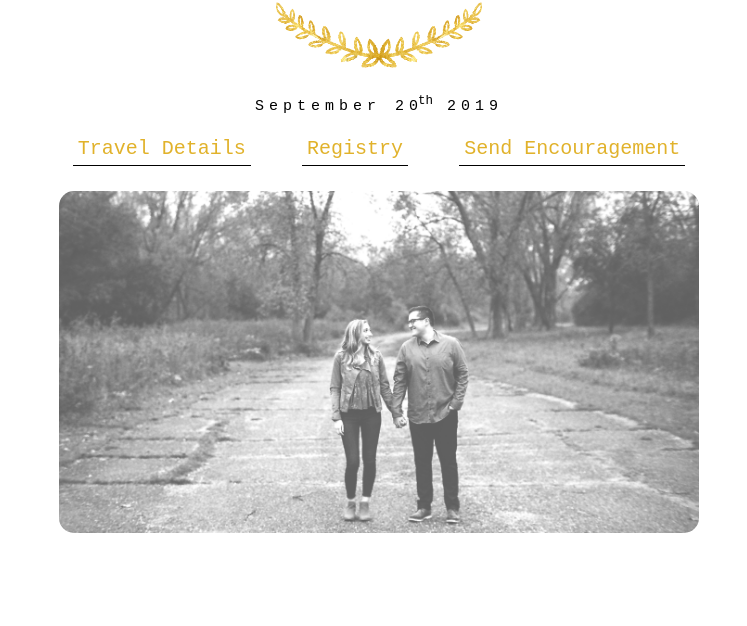
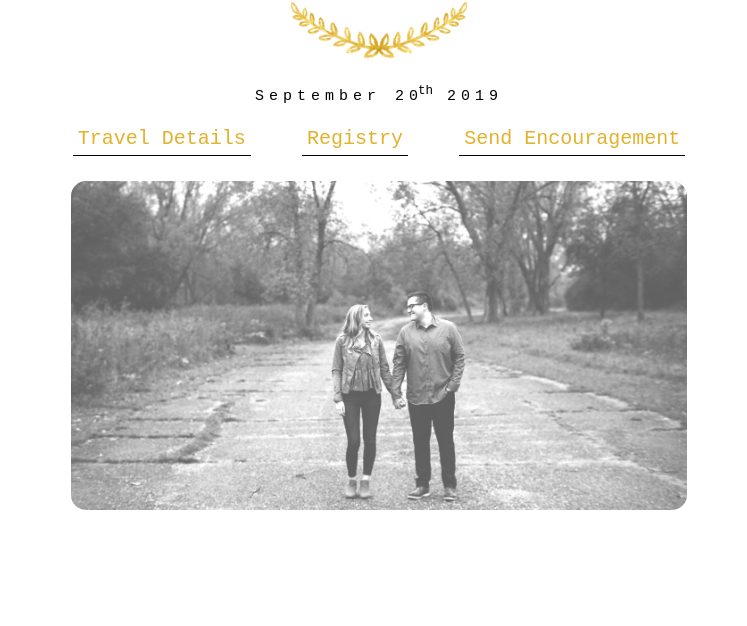
Before and after one commit to mikeandabbycioffi/mikeandabbycioffi.github.io, a website: page index.html in a window 1280 px wide. Shown: the part 174-800 px from the top of the page, without its empty margins (261-1008 px from the left). Drawn offline with nearby package versions, Linux system fonts and the light colour scheme.

Commit message:
pushing image fix

```diff
--- a/sass/pages/home.scss
+++ b/sass/pages/home.scss
@@ -15,7 +15,7 @@
 .background--floral {
 	margin-bottom: $margin-top-small;
 	animation: moveInLeft 1s ease-out;
-	height: 7rem;
+	height: 6rem;
 	background-image: url(../img/gold-leaf-4.png);
 	background-position: center center;
 	background-repeat: no-repeat;
@@ -33,7 +33,7 @@ footer {
 
 #us {
 	margin-top: 4vh;
-	max-width: 50vw;
+	max-width: 55%;
 	border-radius: 15px;
 	opacity: 0;
 
@@ -41,7 +41,9 @@ footer {
 	animation-delay: .5s;
 	animation-fill-mode: forwards;
 
-
+@media(min-device-width : 320px) and (max-device-width : 768px) {
+	max-width: 95%;
+}
 
 }
 
```
Also changed, not shown: css/style.css.
